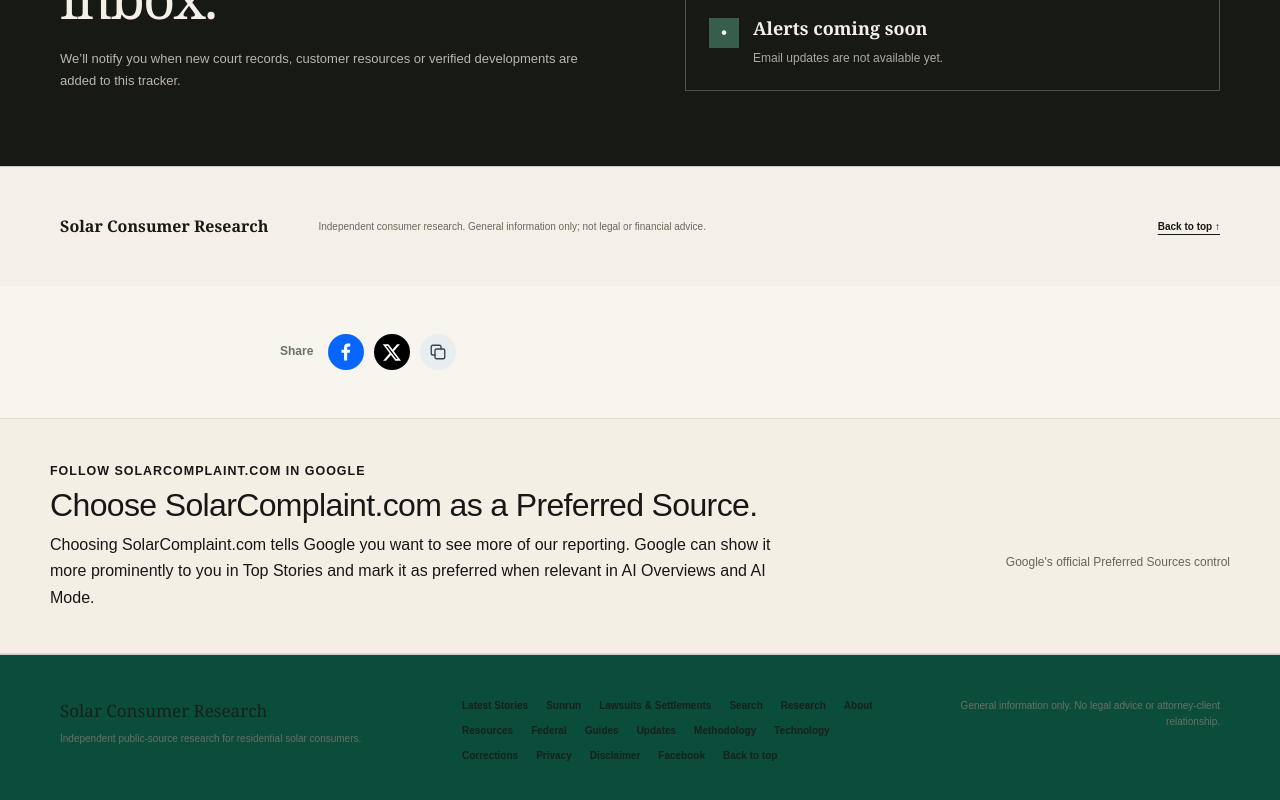
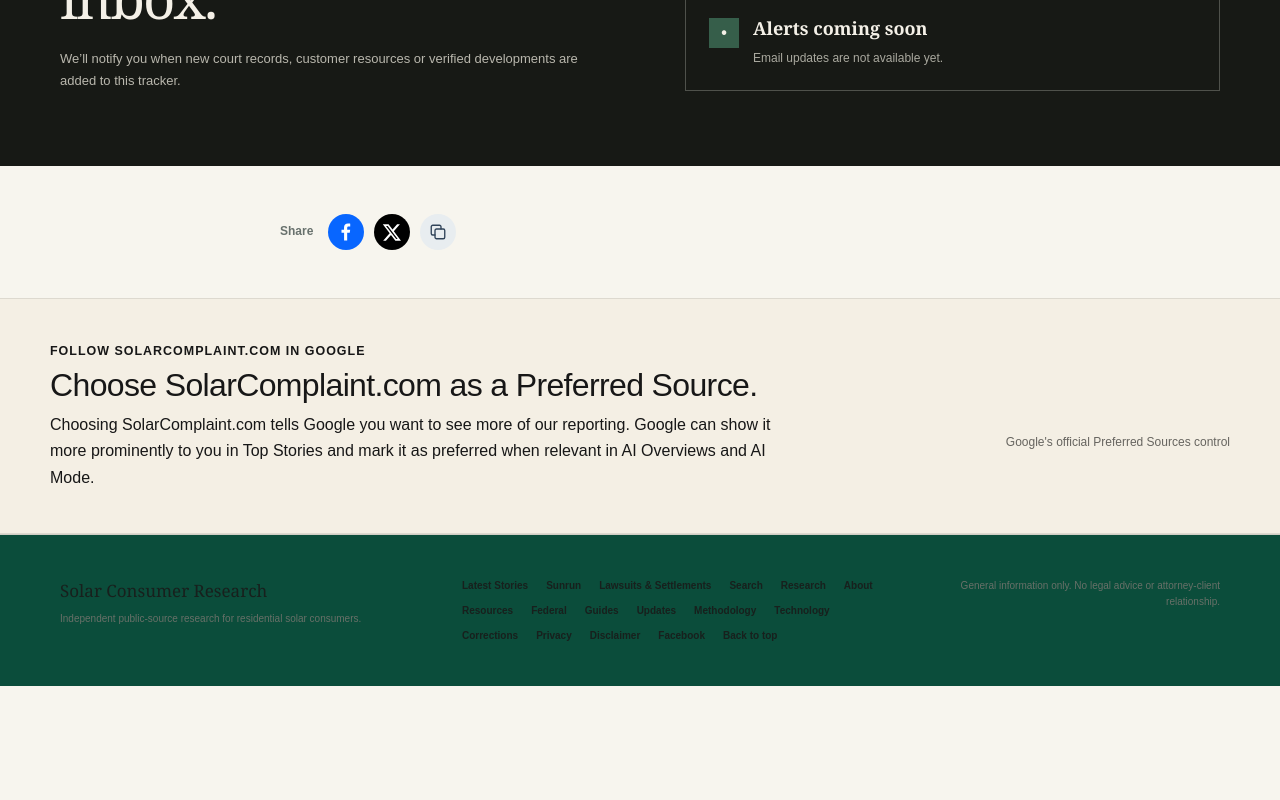
Before and after one commit to Decentralized-Rob/solar-consumer-research, a Next.js app: page /cases/titan-solar-power in a window 1280 px wide. Shown: the part 5908-6708 px from the top of the page. After the commit the page ends 6594 px from the top, so only its background shows below. Built offline with nearby package versions, Linux system fonts and the light colour scheme.

Commit message:
Remove redundant local footer in favor of shared navigation

```diff
--- a/app/cases/titan-solar-power/page.tsx
+++ b/app/cases/titan-solar-power/page.tsx
@@ -165,7 +165,7 @@ export default function TitanSolarPowerPage() {
         </section>
       </main>
 
-      <footer className="tt-footer"><strong>Solar Consumer Research</strong><p>Independent consumer research. General information only; not legal or financial advice.</p><a href="#top">Back to top ↑</a></footer>
+
     </div>
   );
 }
```
